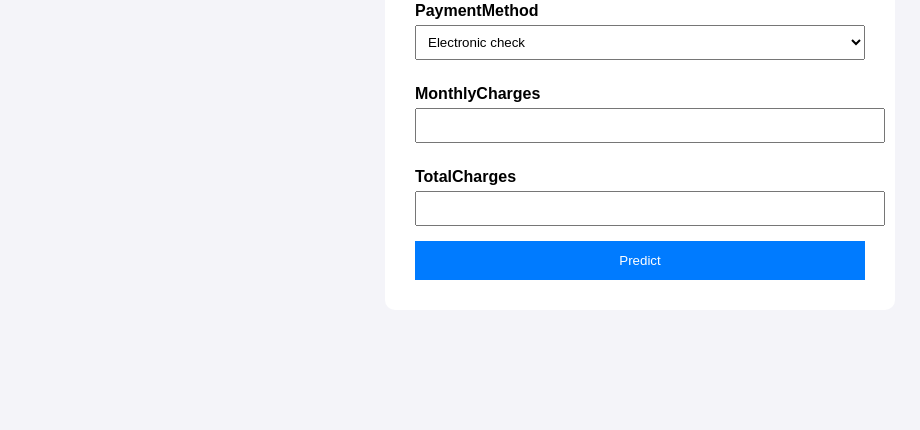
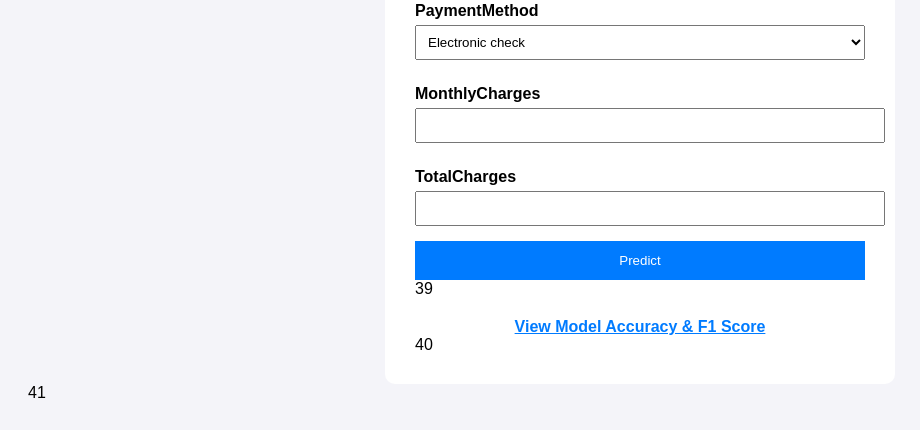
Before and after one commit to Sowmya08-p/Customer-Churn-Prediction, a Flask app: page / in a window 1280 px wide. Shown: the part 1452-1882 px from the top of the page, without its empty margins (0-920 px from the left). Before the commit the page ends 1732 px from the top, so only its background shows below. Run offline with Flask 3, Linux system fonts and the light colour scheme; parts of the project's set-up code (start-up, migrations or seed data) failed here and were passed over.

Commit message:
Update index.html

```diff
--- a/templates/index.html
+++ b/templates/index.html
@@ -36,7 +36,10 @@
             <label>TotalCharges</label><input type="number" step="0.01" name="TotalCharges">
             <button type="submit">Predict</button>
         </form>
-        {% if prediction %}<div class="result"><h3>Prediction: {{ prediction }}</h3><p>Churn Probability: {{ prob }}%</p></div>{% endif %}
-    </div>
-</body>
-</html>
+        39    {% if prediction %}<div class="result"><h3>Prediction: {{ prediction }}</h3><p>Churn Probability: {{ prob }}%</p></div>{% endif %}
+
+    <a href="/metrics" style="display:block; text-align:center; margin-top:20px; color:#007bff; font-weight:bold;">
+        View Model Accuracy & F1 Score
+    </a>
+40    </div>
+41  </body>
```
